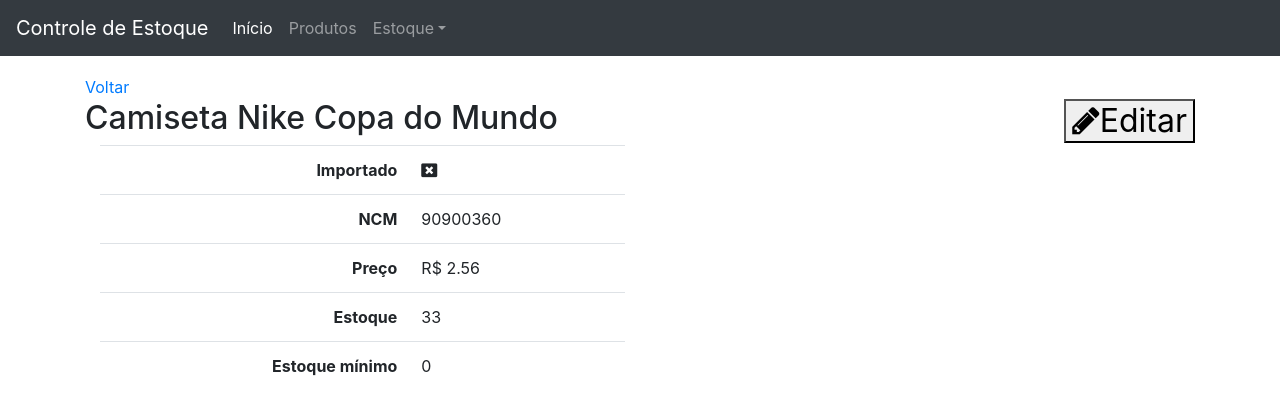
After one commit to artsandrade/Controle, a Django app: template controle/produto/templates/produto_detail.html in a window 1280 px wide. The commit adds this page. Shown: the top 415 px of the page. Run offline with Django 3.2, Linux system fonts and the light colour scheme; the template is opened without the code that fills it: values that come from a table or form of the project are taken from there, others are empty; data comes from the database, SQL or seed files in the repository; parts of the project's set-up code (start-up, migrations or seed data) failed here and were passed over; some libraries are stand-ins or nearby versions.

Commit message:
10ºCommit - Detalhes do produto

```diff
--- a/controle/core/templates/includes/nav.html
+++ b/controle/core/templates/includes/nav.html
@@ -7,10 +7,10 @@
     <div class="collapse navbar-collapse" id="navbarsExampleDefault">
         <ul class="navbar-nav mr-auto">
             <li class="nav-item active">
-                <a class="nav-link" href="#">Início <span class="sr-only">(current)</span></a>
+                <a class="nav-link" href="{% url 'core:index' %}">Início <span class="sr-only">(current)</span></a>
             </li>
             <li class="nav-item">
-                <a class="nav-link" href="#">Produtos</a>
+                <a class="nav-link" href="{% url 'produto:produto_list' %}">Produtos</a>
             </li>
             <li class="nav-item dropdown">
                 <a class="nav-link dropdown-toggle" href="#" id="dropdown01" data-toggle="dropdown" aria-haspopup="true" aria-expanded="false">Estoque</a>
--- a/controle/produto/models.py
+++ b/controle/produto/models.py
@@ -1,4 +1,5 @@
 from django.db import models
+from django.urls import reverse_lazy
 
 class Produto(models.Model):
     importado = models.BooleanField(default=False)
@@ -13,3 +14,6 @@ class Produto(models.Model):
 
     def __str__(self):
         return self.produto
+
+    def get_absolute_url(self):
+        return reverse_lazy('produto:produto_detail', kwargs={'pk': self.pk})
--- /dev/null
+++ b/controle/produto/templates/produto_detail.html
@@ -0,0 +1,47 @@
+{%extends "base.html"%}
+
+{%block content%}
+<a href="{%url 'produto:produto_list'%}">Voltar</a>
+<h2>{{object}}
+    <span class="pull-right">
+        <a href="">
+            <button>
+                <span class="fa fa-pencil"></span>Editar
+            </button>
+        </a>
+    </span>
+</h2>
+<div class="col-sm-6">
+    <table class="table table-user-information">
+        <tbody>
+            <tr>
+                <th class="text-right">Importado</th>
+                    <td>
+                        {% if object.importado %}
+                            <i class="fa fa-check-circle"></i>
+                        {% else %}
+                            <i class="fa fa-window-close"></i>
+                        {% endif %}
+                    </td>
+            </tr>
+            <tr>
+                <th class="text-right">NCM</th>
+                <td>{{ object.ncm }}</td>
+            </tr>
+            <tr>
+                <th class="text-right">Preço</th>
+                <td>R$ {{ object.preco }}</td>
+            </tr>
+            <tr>
+                <th class="text-right">Estoque</th>
+                <td>{{ object.estoque }}</td>
+            </tr>
+            <tr>
+                <th class="text-right">Estoque mínimo</th>
+                <td>{{ object.estoque_minimo }}</td>
+            </tr>
+        </tbody>
+    </table>
+</div>
+
+{%endblock content%}
--- a/controle/produto/templates/produto_list.html
+++ b/controle/produto/templates/produto_list.html
@@ -27,7 +27,9 @@
                             {% endif %}
                         </td>
                         <td>{{ object.ncm }}</td>
-                        <td>{{ object.produto }}</td>
+                        <td>
+                            <a href="{{ object.get_absolute_url }}">{{ object.produto }}</a>
+                        </td>
                         <td>R$ <span class="pull-right">{{ object.preco }}</span></td>
                         <td class="text-center">{{ object.estoque }}</td>
                         <td class="text-center">{{ object.estoque_minimo }}</td>
--- a/controle/produto/urls.py
+++ b/controle/produto/urls.py
@@ -5,4 +5,5 @@ app_name='produto'
 
 urlpatterns=[
     path('', v.produto_list, name='produto_list'),
+    path('<int:pk>/', v.produto_detail, name='produto_detail'),
 ]
--- a/controle/produto/views.py
+++ b/controle/produto/views.py
@@ -6,3 +6,9 @@ def produto_list(request):
     objects=Produto.objects.all()
     context={'object_list': objects}
     return render(request, template_name, context)
+
+def produto_detail(request, pk):
+    template_name='produto_detail.html'
+    obj=Produto.objects.get(pk=pk)
+    context={'object': obj}
+    return render(request, template_name, context)
```
